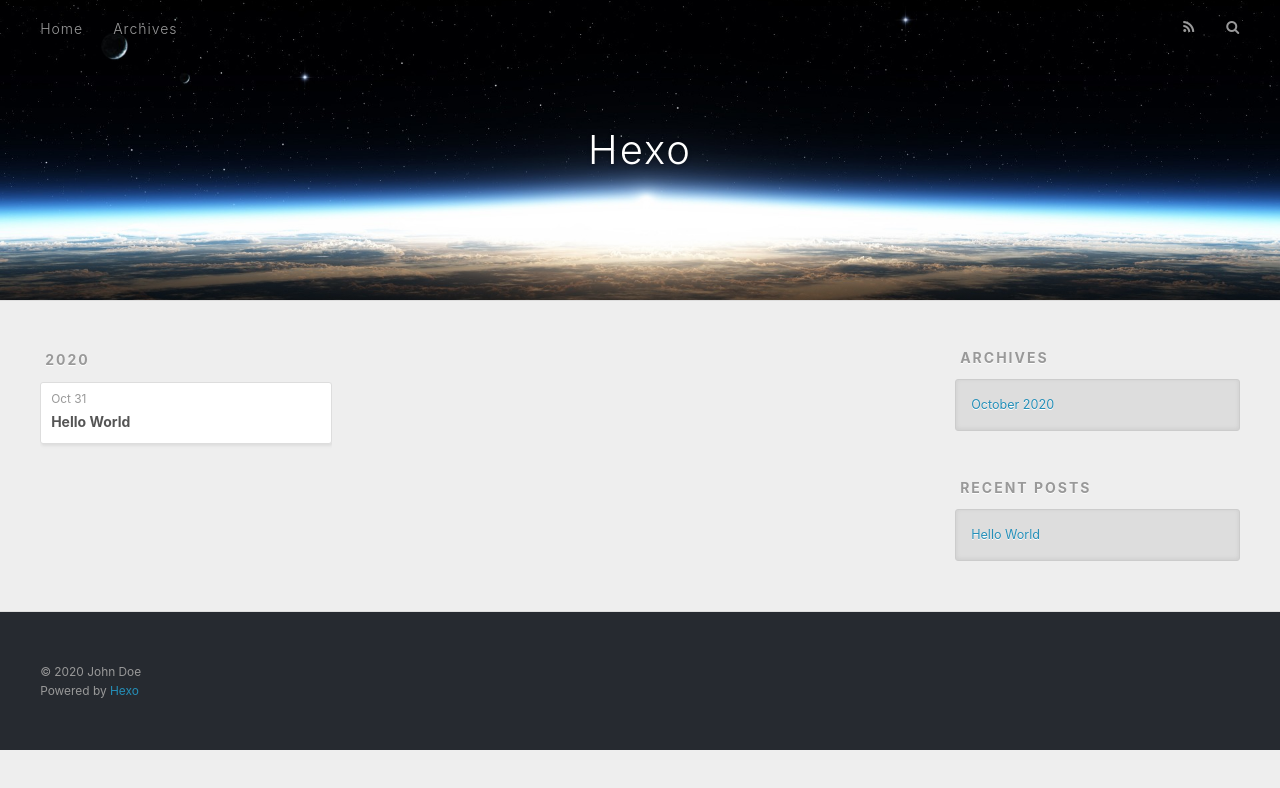
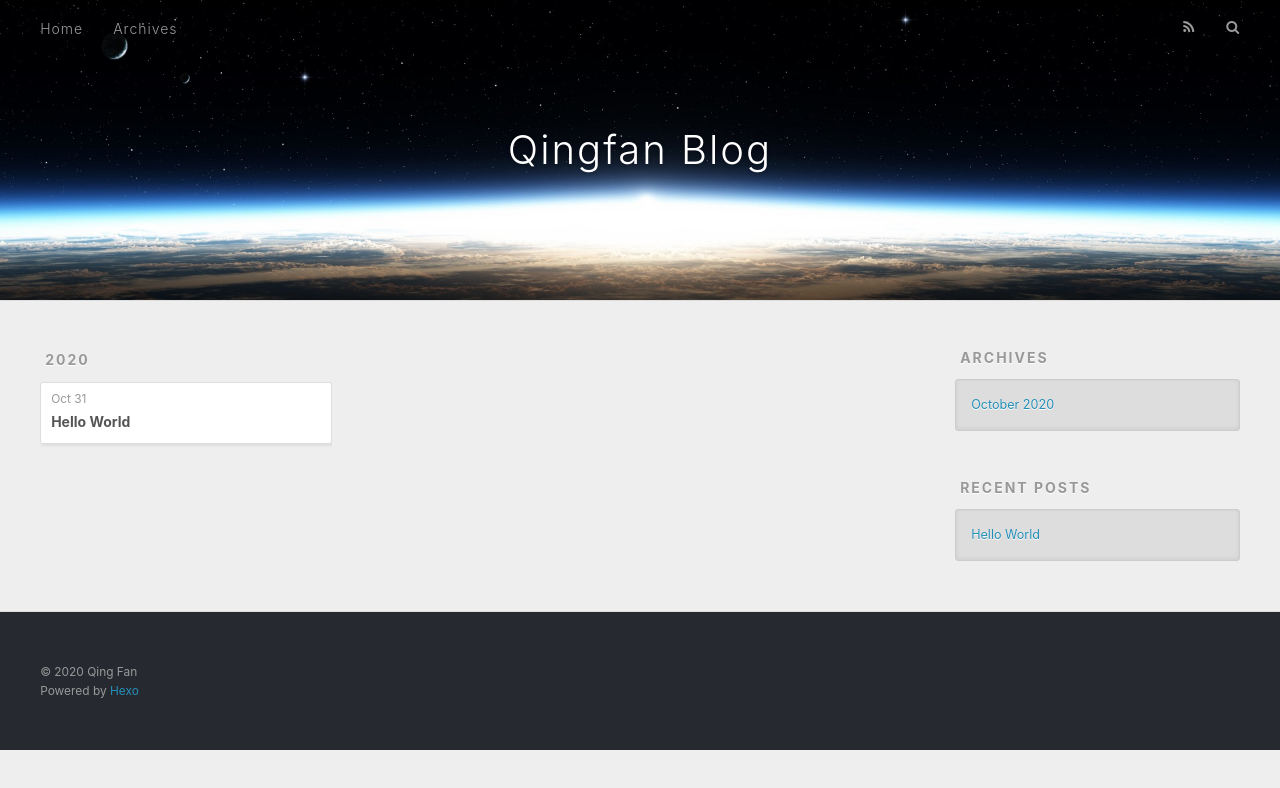
Before and after one commit to chenlanqing/chenlanqing.github.io, a plain HTML site: page archives/2020/10/index.html in a window 1280 px wide. Drawn offline with nearby package versions, Linux system fonts and the light colour scheme.

Commit message:
Site updated: 2020-10-31 19:52:53

```diff
--- a/archives/2020/10/index.html
+++ b/archives/2020/10/index.html
@@ -5,17 +5,19 @@
 
 
 
-  <title>Archives: 2020/10 | Hexo</title>
+  <title>Archives: 2020/10 | Qingfan Blog</title>
   <meta name="viewport" content="width=device-width, initial-scale=1, maximum-scale=1">
-  <meta property="og:type" content="website">
-<meta property="og:title" content="Hexo">
+  <meta name="description" content="本站主要是个人技术学习过程的资料记录">
+<meta property="og:type" content="website">
+<meta property="og:title" content="Qingfan Blog">
 <meta property="og:url" content="http://example.com/archives/2020/10/index.html">
-<meta property="og:site_name" content="Hexo">
-<meta property="og:locale" content="en_US">
-<meta property="article:author" content="John Doe">
+<meta property="og:site_name" content="Qingfan Blog">
+<meta property="og:description" content="本站主要是个人技术学习过程的资料记录">
+<meta property="og:locale">
+<meta property="article:author" content="Qing Fan">
 <meta name="twitter:card" content="summary">
 
-    <link rel="alternate" href="/atom.xml" title="Hexo" type="application/atom+xml">
+    <link rel="alternate" href="/atom.xml" title="Qingfan Blog" type="application/atom+xml">
 
 
     <link rel="icon" href="/favicon.png">
@@ -36,7 +38,7 @@
   <div id="header-outer" class="outer">
     <div id="header-title" class="inner">
       <h1 id="logo-wrap">
-        <a href="/" id="logo">Hexo</a>
+        <a href="/" id="logo">Qingfan Blog</a>
       </h1>
 
     </div>
@@ -141,7 +143,7 @@
 
   <div class="outer">
     <div id="footer-info" class="inner">
-      &copy; 2020 John Doe<br>
+      &copy; 2020 Qing Fan<br>
       Powered by <a href="http://hexo.io/" target="_blank">Hexo</a>
     </div>
   </div>
```
Also changed, not shown: 2020/10/31/hello-world/index.html (+8 -8 lines), archives/2020/index.html (+11 -9 lines), archives/index.html (+11 -9 lines), index.html (+12 -10 lines).
